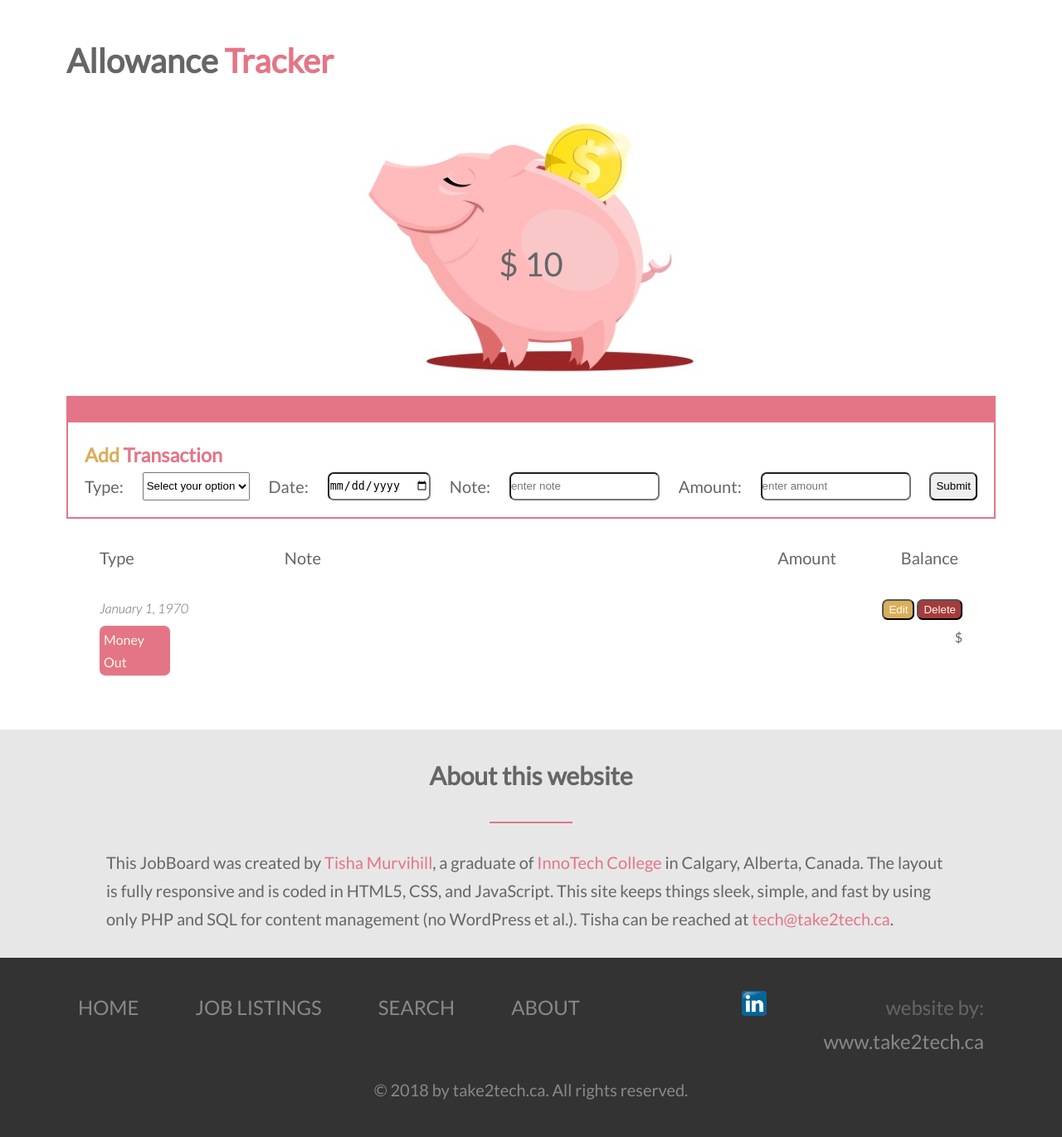
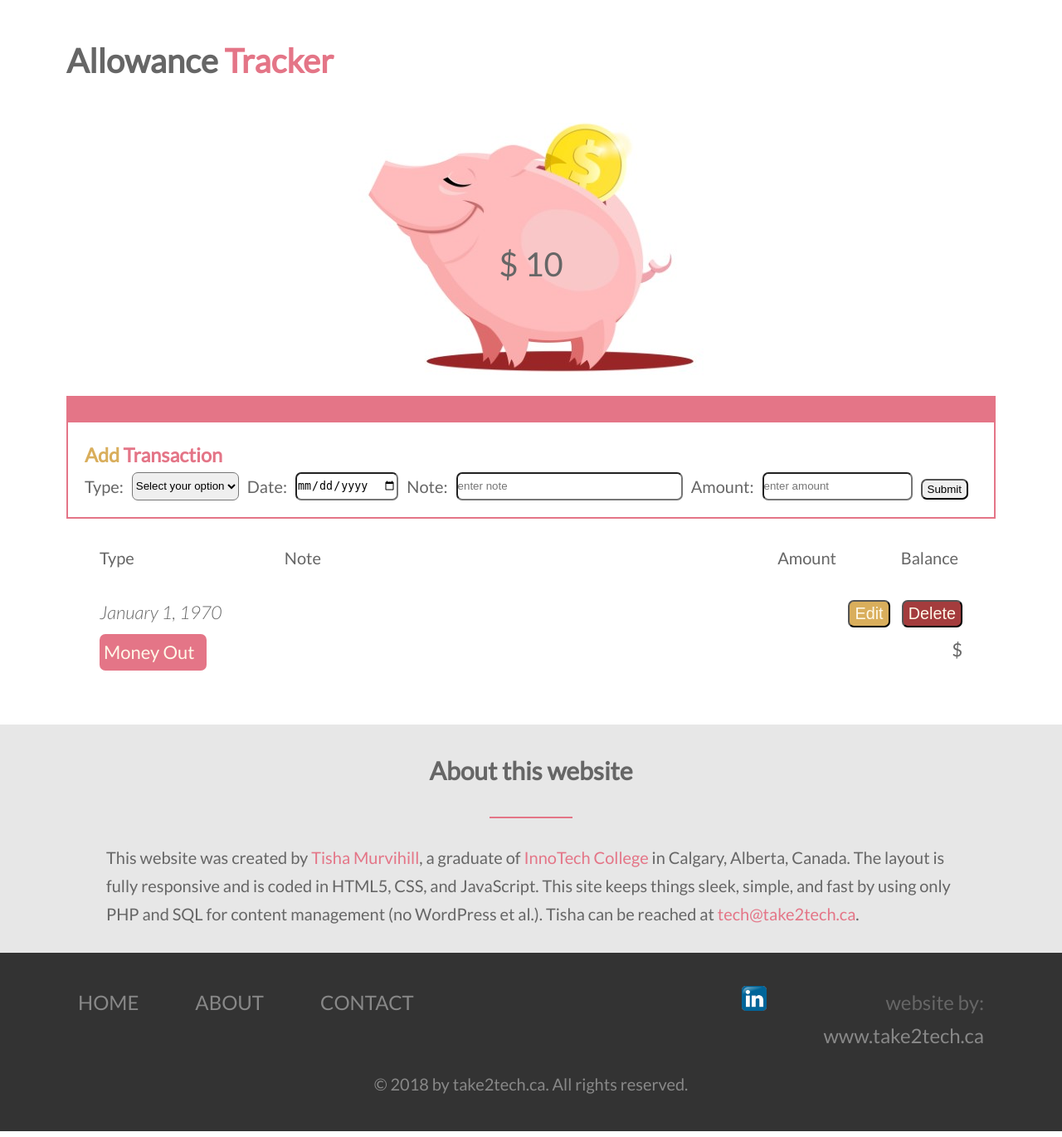
Before and after one commit to tmurvv/AllowanceTracker, a PHP site: page /?id=1 in a window 1280 px wide. Shown: the part 431-1801 px from the top of the page at 83% size. Run offline with PHP 8.4, Linux system fonts and the light colour scheme; tables that the repository leaves empty or names only in its code hold one stand-in row (values such as "Sample post"); data that the repository does not hold is empty; some libraries are stand-ins or nearby versions.

Commit message:
preresponsive

```diff
--- a/index.php
+++ b/index.php
@@ -89,7 +89,7 @@
 <body>
     <?php include 'php/reusables/hero.php' ?>
 
-    <div class="mainBoard" id="jobs">
+    <div class="mainBoard" id="lineItems">
         <h1>
             Allowance
             <span>Tracker</span>
@@ -104,10 +104,12 @@
             <h3>Add
                 <span>Transaction</span>
             </h3>
-            <div class="addTransaction__form">
-                <form action="index.php" method="post">
+
+                <form action="index.php" method="post"class="addTransaction__form">
+
+                    <div class="addTransaction__form--type">
                         <label for="type">Type: </label>
-                    <select name="type" class="addSearch__form--selectBoxes-item" id="">
+                        <select name="type" id="">
                             <option value="" disabled selected>Select your option</option>
                             <?php
                                 //Create and run Type Selector Query
@@ -120,47 +122,55 @@
                                 <?php echo $typeRow['transactionType']; ?>
                             </option>
                             <?php endwhile; ?>
+                        </select>
+                    </div>
 
-                    </select>
+                    <div class="addTransaction__form--date">
                         <label for="date">Date: </label>
                         <input name="date" type="date" placeholder="enter date">
+                    </div>
+                    <div class="addTransaction__form--note">
                         <label for="note">Note: </label>
                         <input name="note" type="text" placeholder="enter note">
+                    </div>
+                    <div class="addTransaction__form--amount">
                     	<label for="amount">Amount: </label>
                     	<input name="amount" type="text" placeholder="enter amount">
+                    </div>
+                    <div class="addTransaction__form--submit">
                         <input type="submit" name="submit" class="btn" value="Submit">
+                    </div>
                 </form>
+
         </div>
-        </div>
-        <div class="listings">
-            <div class="listings__headers">
-                <div class="listings__headers--type">Type</div>
-                <div class="listings__headers--note">Note</div>
-                <div class="listings__headers--amount">Amount</div>
-                <div class="listings__headers--balance">Balance</div>
+        <div class="transactions">
+            <div class="transactions__headers">
+                <div class="transactions__headers--type">Type</div>
+                <div class="transactions__headers--note">Note</div>
+                <div class="transactions__headers--amount">Amount</div>
+                <div class="transactions__headers--balance">Balance</div>
             </div>
             <?php if($transactions) : ?>
             <?php while($row = $transactions->fetch_assoc()) : ?>
             <form method="post" name="edit" action="index.php?id=<?php echo $row['id'] ?>">
-            <div class="listings__job">
-                <div class="listings__job--info">
-                    <div class="listings__job--info-line1">
-                        <div class="listings__job--info-line1-datePosted"><?php echo formatDate($row['transactionDate']); ?></div>
-                        <div class="listings__job--info-line1-datePosted">
+            <div class="transactions__lineItem">
+                    <div class="transactions__lineItem--line1">
+                        <div class="transactions__lineItem--line1-datePosted"><?php echo formatDate($row['transactionDate']); ?></div>
+                        <div class="transactions__lineItem--line1-datePosted">
                             <input name="transactionDate" type="date" value="<?php echo formatDateHTMLInput($row['transactionDate']); ?>" hidden />
                         </div>
-                        <div class="listings__job--info-line1-editDelete">
-                            <div>
+                        <div class="transactions__lineItem--line1-editDelete">
+
                             <button name="edit" type="button" class="btn btn__secondary" onClick="startEditSelector(this)">Edit</button>
                             <button name="delete" type="button" class="btn btn__primaryVeryDark" onClick="startEditSelector(this)">Delete</button>
+
                         </div>
                     </div>
-                    </div>
-                    <div class="listings__job--info-line2">
+                    <div class="transactions__lineItem--line2">
 
-                        <div class="btn btn__primary listings__job--info-line2Type"><?php if($row['transactionType']=="1. Deposit") {echo "Cha-CHING";} elseif($row['transactionType']=="3. Invest") {echo "Invest";} else {echo "Money Out";} ?></div>
+                        <div class="btn btn__primary transactions__lineItem--line2-type"><?php if($row['transactionType']=="1. Deposit") {echo "Cha-CHING";} elseif($row['transactionType']=="3. Invest") {echo "Invest";} else {echo "Money Out";} ?></div>
                         <div>
-                        <select name="transactionType" class="addSearch__form--selectBoxes-item" id="" hidden>
+                        <select name="transactionType" id="" hidden>
 
                             <?php
                                 //Create and run Type Selector Query
@@ -186,9 +196,9 @@
                         <h2>
                             <input name="transactionNote" value="<?php echo $row['transactionNote']; ?>" hidden />
                         </h2>
-                        <div class="listings__job--info-line2Amount"><?php echo $row['transactionAmount']; ?>
+                        <div class="transactions__lineItem--line2-amount"><?php echo $row['transactionAmount']; ?>
                         </div>
-                        <div class="listings__job--info-line2Amount">
+                        <div class="transactions__lineItem--line2-amount">
                             <input name="transactionAmount" value="<?php echo $row['transactionAmount']; ?>" hidden />
                         </div>
                         <div>
@@ -203,7 +213,6 @@
                             <?php echo "$".$lineSum; ?>
                         </div>
 
-                    </div>
                     </div>
             </div>
             </form>
--- a/php/reusables/about.php
+++ b/php/reusables/about.php
@@ -3,7 +3,7 @@
         <div class="about__container">
             <div class="about__container--thisWebsite">
             <h2>About this website</h2>
-            <p>This Job<span>Board</span> was created by
+            <p>This website was created by
                 <a href="https://www.linkedin.com/in/tisha-murvihill-tech" target="_blank">Tisha Murvihill</a>, a graduate of
                 <a href="https://www.innotechcollege.com" target="_blank">InnoTech College</a> in Calgary, Alberta, Canada. The layout is fully responsive and is coded in HTML5, CSS, and JavaScript.
                 This site keeps things sleek, simple, and fast by using only PHP and SQL for content management (no
--- a/php/reusables/footer.php
+++ b/php/reusables/footer.php
@@ -5,17 +5,12 @@
                     <a href="#top">Home</a>
                 </li>
                 <li>
-                    <a href="#jobs">Job Listings</a>
+                    <a href="#about">About</a>
                 </li>
                 <li>
-                    <a href="#search">Search</a>
-                </li>
-                <li>
-                    <a href="#about">About</a>
+                    <a href="#jobs">Contact</a>
                 </li>
             </ul>
-
-
             <ul class="footer__topRow--contact">
                 <li>
                     <a href="http://www.linkedin.com/in/tisha-murvihill-tech" target="_blank">
--- a/sass/components/_addTransaction.scss
+++ b/sass/components/_addTransaction.scss
@@ -7,10 +7,36 @@
             color: $colorPrimary;
         }
     }
-    &__form>form {
+    &__form {
         display: flex;
         justify-content: space-between;
-        &>input {
+
+        &--type {
+            flex: 1;
+            display:flex;
+        }
+        &--date {
+            flex: .5;
+            display:flex;
+        }
+        &--note {
+            flex: 5;
+            display:flex;
+            &>input {
+                width: 100%;
+            }
+        }
+        &--amount {
+            flex: .5;
+            display:flex;
+        }
+        &--submit {
+            flex: 1;
+        }
+        &>div>label,
+        &>div>input,
+        &>div>select {
+            margin-right: .5rem;
             border-radius: 7px;
         }
     }
--- a/sass/components/_jobListings.scss
+++ /dev/null
@@ -1,62 +0,0 @@
-.listings {
-    padding: 0 2rem 0 2rem;
-    @include respond(portrait) {
-        padding: 0;
-    }
-
-    &__headers {
-        display:flex;
-        margin-top: 1.5rem;
-        &--type {
-            flex: 3;
-        }
-        &--note {
-            flex: 8;
-        }
-        &--amount {
-            flex: 2;
-        }
-        &--balance {
-            flex: 1;
-        }
-    }
-    &__job {
-        padding-top: 1.5rem;
-        &--info {
-            font-size: 80%;
-            &-line1 {
-                display: flex;
-                justify-content: space-between;
-                @include respond(portrait) {
-                    margin-top: 1rem;
-                }
-                &-datePosted {
-                    font-style: italic;
-                    margin-bottom: 8px;
-                }
-            }
-
-            &-line2 {
-                display: flex;
-                &Type {
-                    flex: 1.5;
-                    padding: 3px 5px;
-                    // align-self: center;
-                    // justify-self: center;
-                    display: inline-flex;
-                    margin-right: 2rem;
-                    @include respond(portrait) {
-                        margin: 0;
-                    }
-                }
-                &>h2 {
-                    flex: 8;
-                }
-                &Amount,
-                &Balance {
-                    flex: 1;
-                }
-            }
-        }
-    }
-}
--- /dev/null
+++ b/sass/components/_transactions.scss
@@ -0,0 +1,65 @@
+.transactions {
+    padding: 0 2rem 0 2rem;
+    @include respond(portrait) {
+        padding: 0;
+    }
+
+    &__headers {
+        display:flex;
+        margin-top: 1.5rem;
+        &--type {
+            flex: 3;
+        }
+        &--note {
+            flex: 8;
+        }
+        &--amount {
+            flex: 2;
+        }
+        &--balance {
+            flex: 1;
+        }
+    }
+    &__lineItem {
+        padding-top: 1.5rem;
+        font-size: 110%;
+
+        &--line1 {
+            display: flex;
+            justify-content: space-between;
+            @include respond(portrait) {
+                margin-top: 1rem;
+            }
+            &-datePosted {
+                font-style: italic;
+                margin-bottom: 8px;
+            }
+            &-editDelete {
+                &>button {
+                    font-size: 90%;
+                    margin-left: .5rem;
+                }
+            }
+        }
+
+        &--line2 {
+            display: flex;
+            &-type {
+                flex: 2.5;
+                padding: 3px 5px;
+                display: inline-flex;
+                margin-right: 2rem;
+                @include respond(portrait) {
+                    margin: 0;
+                }
+            }
+            &>h2 {
+                flex: 8;
+            }
+            &-amount,
+            &-balance {
+                flex: 1;
+            }
+        }
+    }
+}
--- a/sass/main.scss
+++ b/sass/main.scss
@@ -20,7 +20,7 @@
 @import "components/about";
 @import "components/contact";
 @import "components/search";
-@import "components/jobListings";
+@import "components/transactions";
 @import "components/addTransaction";
 
 @import "components/admin/addJob";
```
Also changed, not shown: css/style.compiled.css (+43 -22 lines), css/style.prefix.css (+44 -23 lines), css/style.css. Lines whose indentation alone changed are shown as unchanged.
